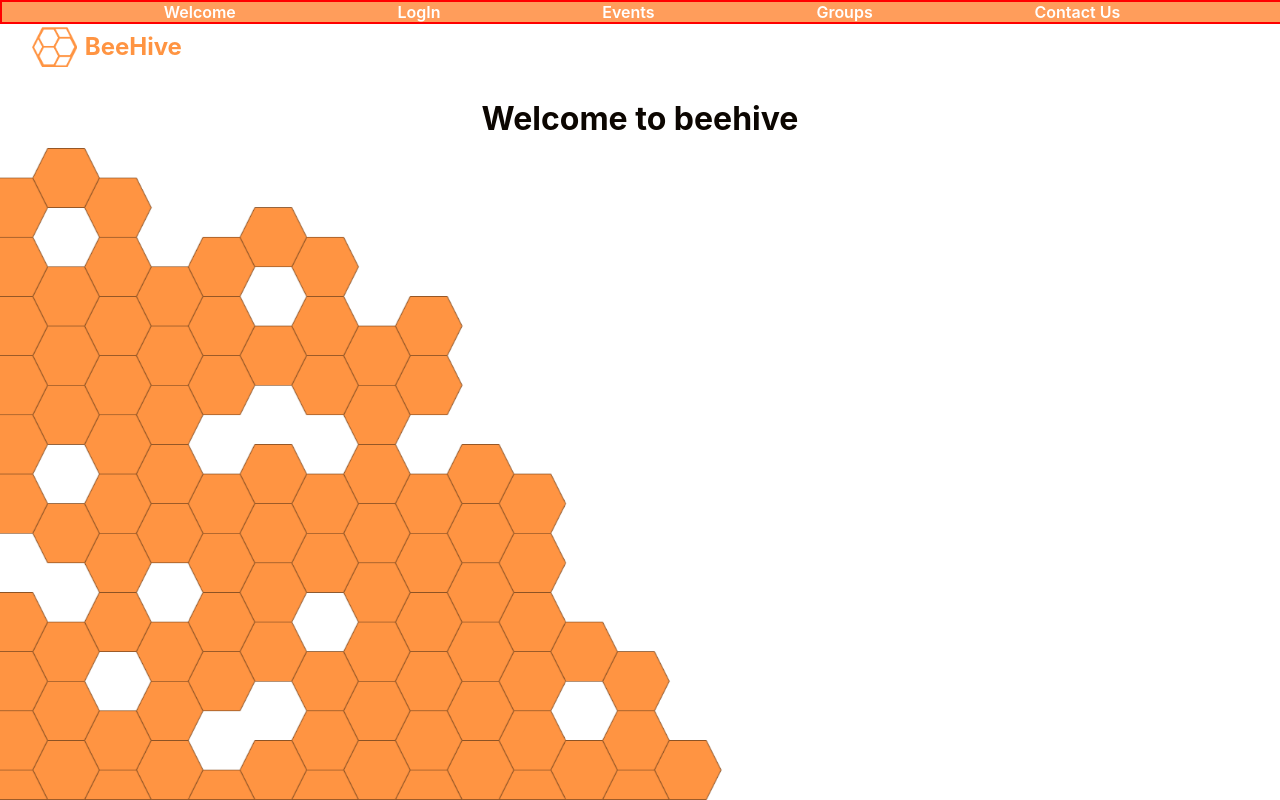
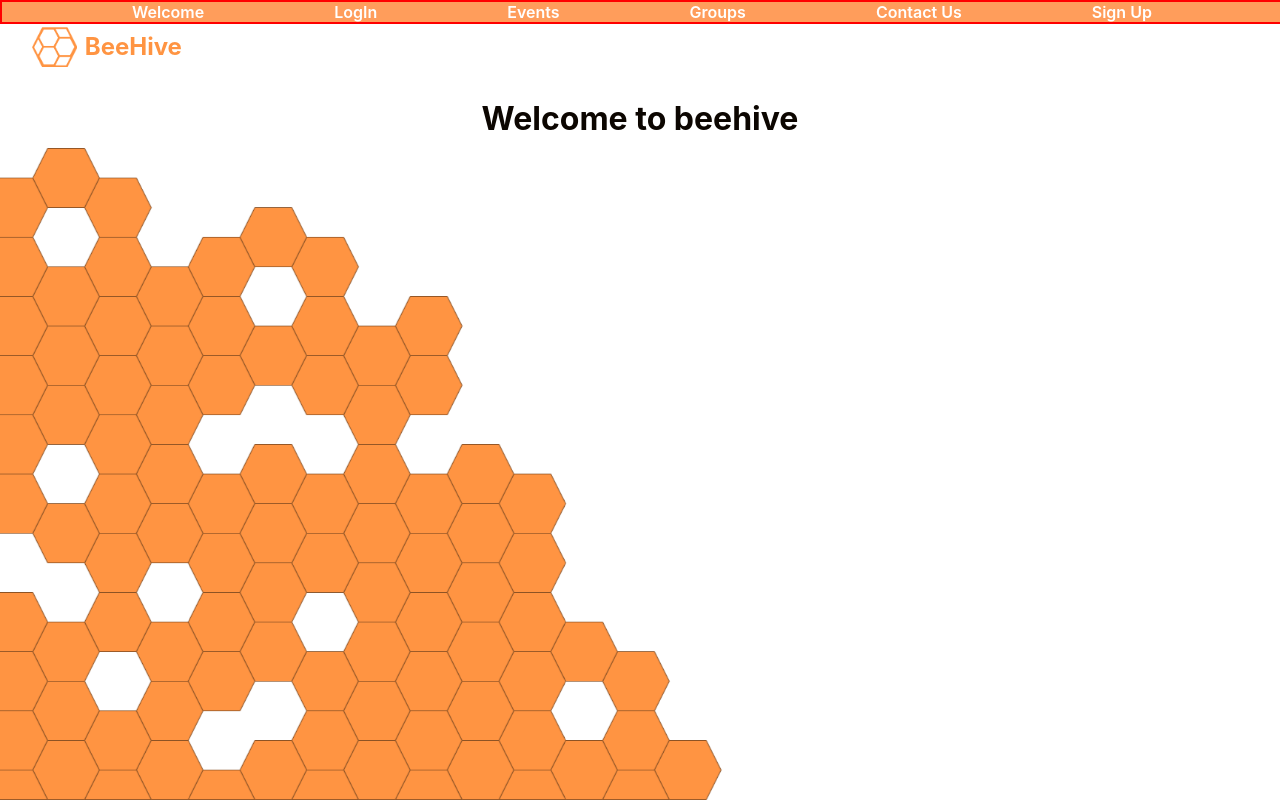
Before and after one commit to MuazAlhaidar/BeeHive, a React (Create React App) app in the folder client/: page / in a window 1280 px wide. Built offline with nearby package versions, Linux system fonts and the light colour scheme.

Commit message:
setting up sign up

```diff
--- a/client/src/App.tsx
+++ b/client/src/App.tsx
@@ -4,6 +4,7 @@ import { BrowserRouter as Router, Switch, Route, Link } from "react-router-dom";
 import EventPage from "./Pages/Events";
 import GroupPage from "./Pages/Group";
 import LogIn from "./Pages/LogIn";
+import SignUp from "./Pages/SignUp";
 import ContactUs from "./Pages/ContactUs";
 import LogoAndTitle from "./Components/LogoAndTitle";
 
@@ -29,6 +30,10 @@ function App() {
             <Link className="App-link" to="/ContactUs">
               Contact Us
             </Link>
+
+            <Link className="App-link" to="/SignUp">
+                    Sign Up
+            </Link>
           </div>
           <Switch>
             <Route exact path="/">
@@ -48,6 +53,10 @@ function App() {
               {/* <LogIn setuser={setName}/> */}
               <LogIn setName={setName} />
             </Route>
+            <Route path="/Signup">
+              {/* <LogIn setuser={setName}/> */}
+              <SignUp setName={setName} />
+            </Route>
             <Route path="/Groups">
               <GroupPage groupName="kevin cool" />
             </Route>
```
